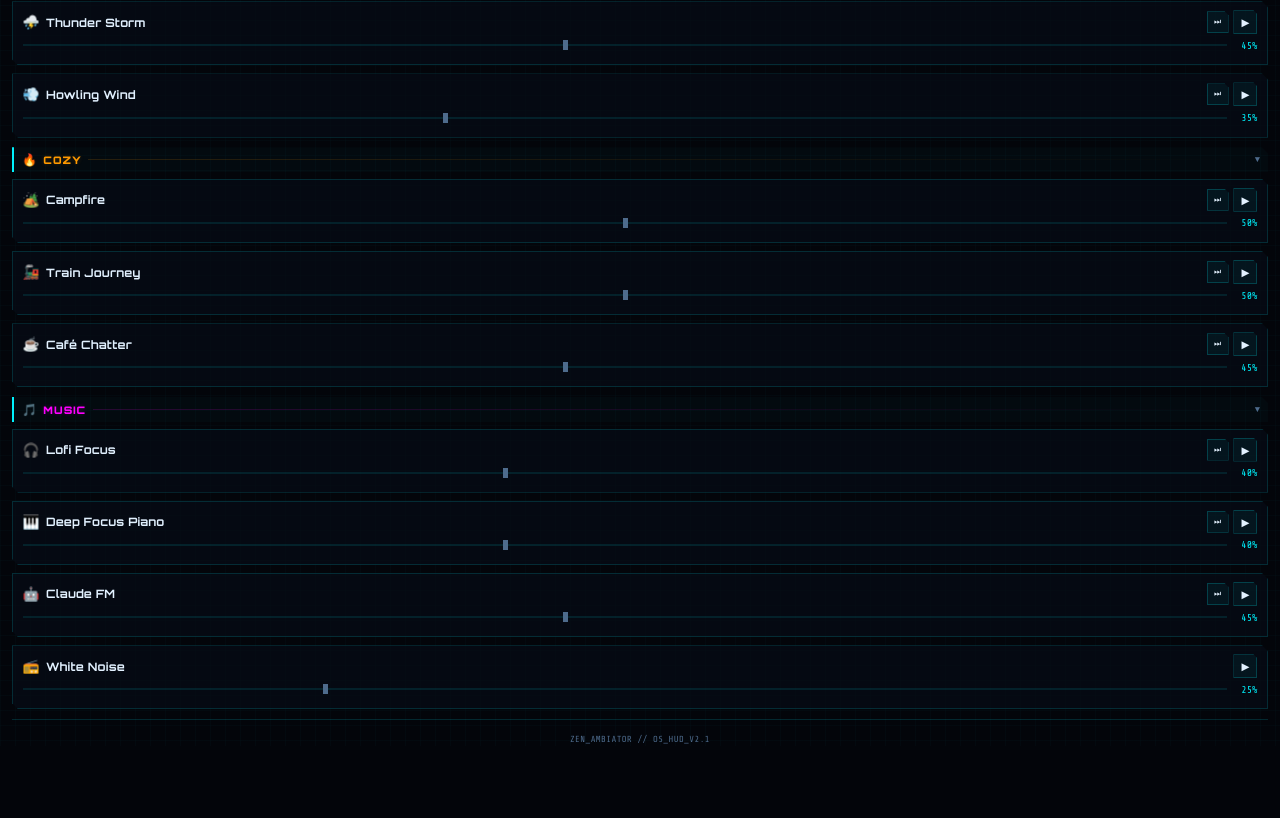
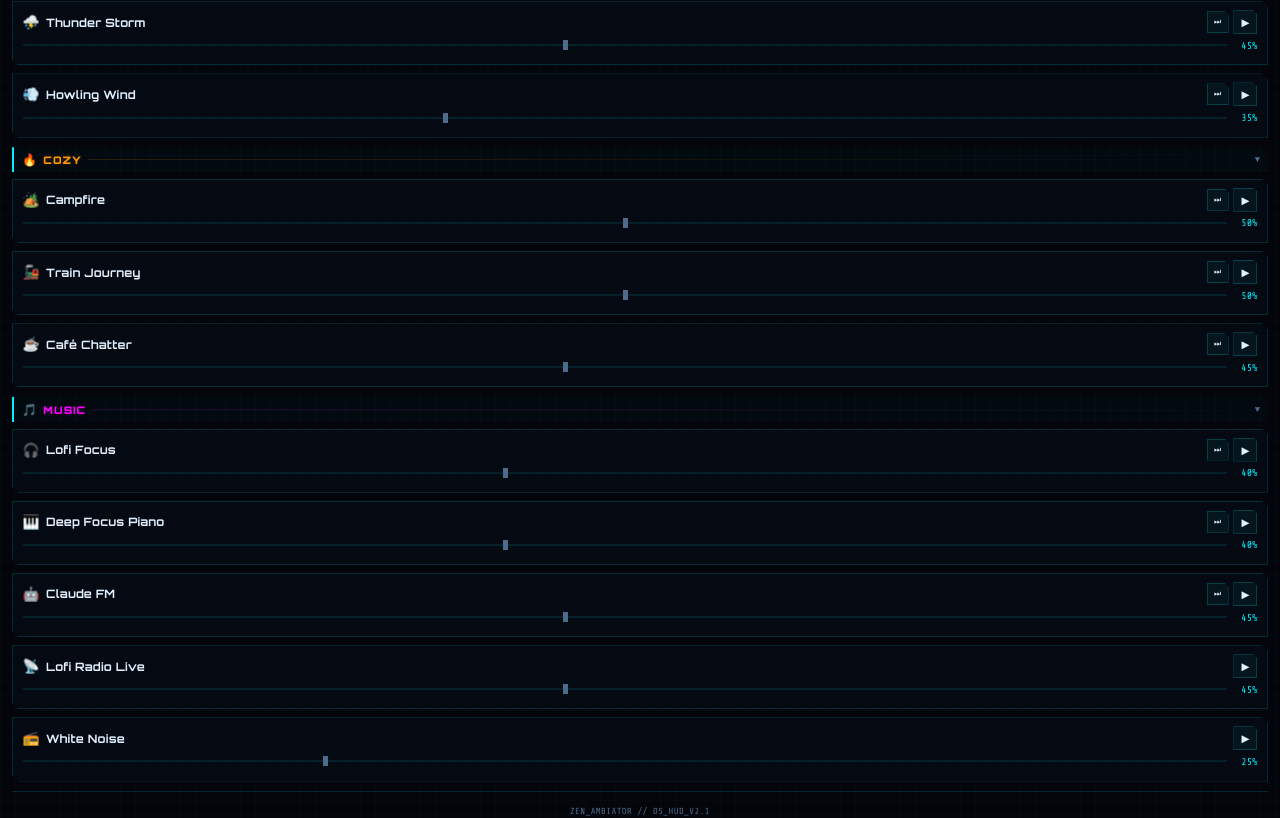
Before and after one commit to AayushRajaji-09/zen-code-ambience, a website: page zen-code-ambience/webview.html in a window 1280 px wide. Shown: the part 445-1263 px from the top of the page. Before the commit the page ends 1191 px from the top, so only its background shows below. Drawn offline with nearby package versions, Linux system fonts and the light colour scheme.

Commit message:
feat: add 24/7 continuous Lofi Radio Live stream to mixer

```diff
--- a/zen-code-ambience/webview.html
+++ b/zen-code-ambience/webview.html
@@ -637,6 +637,25 @@
         <audio id="audio-claudefm" loop preload="none"></audio>
       </div>
 
+      <div class="channel-card" id="card-lofiradio">
+        <div class="channel-info">
+          <div class="channel-meta">
+            <span class="channel-emoji">📡</span>
+            <span class="channel-name">Lofi Radio Live</span>
+            <div class="eq-container"><div class="eq-bar"></div><div class="eq-bar"></div><div class="eq-bar"></div><div class="eq-bar"></div></div>
+          </div>
+          <div class="channel-actions">
+            <button class="action-btn play-btn" onclick="togglePlay('lofiradio')">▶</button>
+          </div>
+        </div>
+        <div class="control-row">
+          <input type="range" class="slider" id="slider-lofiradio" min="0" max="100" value="45" oninput="changeVolume('lofiradio', this.value)">
+          <span class="vol-label" id="vol-lofiradio">45%</span>
+        </div>
+        <div class="track-info" id="track-lofiradio">SYS_LINK // 24/7_STREAM</div>
+        <audio id="audio-lofiradio" loop preload="none"></audio>
+      </div>
+
       <div class="channel-card" id="card-whitenoise">
         <div class="channel-info">
           <div class="channel-meta">
@@ -683,13 +702,14 @@
       lofi:      [`${SOUNDHELIX}/SoundHelix-Song-1.mp3`, `${SOUNDHELIX}/SoundHelix-Song-5.mp3`, `${SOUNDHELIX}/SoundHelix-Song-9.mp3`, `${SOUNDHELIX}/SoundHelix-Song-13.mp3`, `${SOUNDHELIX}/SoundHelix-Song-15.mp3`],
       piano:     [`${SOUNDHELIX}/SoundHelix-Song-3.mp3`, `${SOUNDHELIX}/SoundHelix-Song-7.mp3`, `${SOUNDHELIX}/SoundHelix-Song-10.mp3`, `${SOUNDHELIX}/SoundHelix-Song-14.mp3`, `${SOUNDHELIX}/SoundHelix-Song-16.mp3`],
       claudefm:  [`${SOUNDHELIX}/SoundHelix-Song-1.mp3`, `${SOUNDHELIX}/SoundHelix-Song-4.mp3`, `${SOUNDHELIX}/SoundHelix-Song-9.mp3`],
+      lofiradio: [`https://streams.fluxfm.de/Chillhop/mp3-128/`],
     };
 
     // Track the current track index per channel
     const currentTrackIndex = {};
     Object.keys(trackLibrary).forEach(id => { currentTrackIndex[id] = 0; });
 
-    const channels = ['rain', 'forest', 'river', 'birds', 'thunder', 'wind', 'campfire', 'train', 'cafe', 'lofi', 'piano', 'claudefm', 'whitenoise'];
+    const channels = ['rain', 'forest', 'river', 'birds', 'thunder', 'wind', 'campfire', 'train', 'cafe', 'lofi', 'piano', 'claudefm', 'lofiradio', 'whitenoise'];
 
     let masterVolume = 80;
 
@@ -806,6 +826,9 @@
       const targetVol = (slider.value / 100) * (masterVolume / 100);
 
       if (audio.paused) {
+        if (id === 'lofiradio') {
+          audio.src = trackLibrary[id][0];
+        }
         audio.volume = 0;
         audio.play().then(() => {
           card.classList.add('active');
@@ -815,6 +838,10 @@
       } else {
         fadeVolume(audio, audio.volume, 0, 300, () => {
           audio.pause();
+          if (id === 'lofiradio') {
+            audio.removeAttribute('src');
+            audio.load();
+          }
           card.classList.remove('active');
           btn.textContent = '▶';
         });
```
Also changed, not shown: 1 other file.
